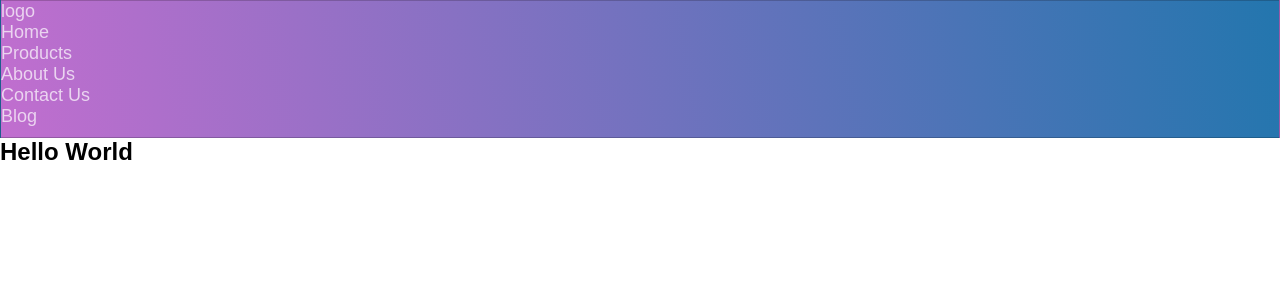
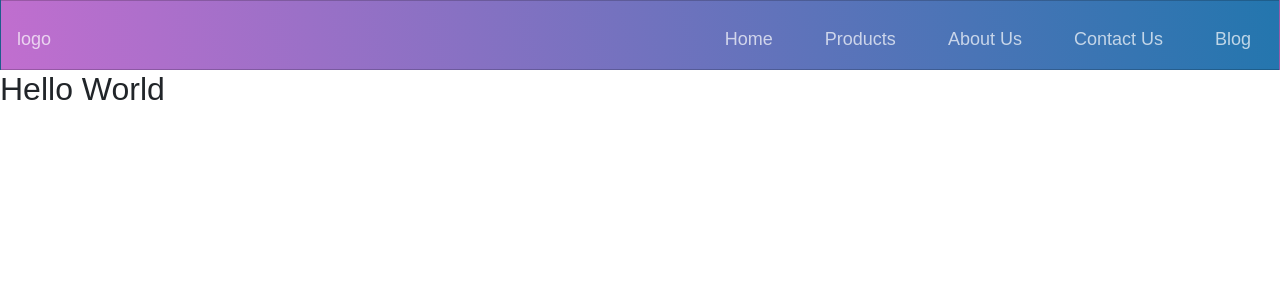
Before and after one commit to kolpakovin/responsive-website-front-end, a React (Create React App) app: page / in a window 1280 px wide. Shown: the top 300 px of the page. Built offline with nearby package versions, Linux system fonts and the light colour scheme.

Commit message:
responsive css classes (media query)

```diff
--- a/public/index.html
+++ b/public/index.html
@@ -1,18 +1,20 @@
 <!DOCTYPE html>
 <html lang="en">
+
 <head>
   <meta charset="utf-8" />
   <meta name="viewport" content="width=device-width, initial-scale=1" />
   <meta name="theme-color" content="#000000" />
-    <meta
-      name="description"
-      content="Web site created using create-react-app"
-    />
+  <meta name="description" content="Web site created using create-react-app" />
   <!--
       manifest.json provides metadata used when your web app is installed on a
       user's mobile device or desktop. See https://developers.google.com/web/fundamentals/web-app-manifest/
     -->
   <link rel="manifest" href="%PUBLIC_URL%/manifest.json" />
+  <link rel="stylesheet" href="https://maxcdn.bootstrapcdn.com/bootstrap/4.4.1/css/bootstrap.min.css"
+    integrity="sha384-Vkoo8x4CGsO3+Hhxv8T/Q5PaXtkKtu6ug5TOeNV6gBiFeWPGFN9MuhOf23Q9Ifjh" crossorigin="anonymous" />
+  <link rel="stylesheet" href="https://maxcdn.bootstrapcdn.com/font-awesome/4.7.0/css/font-awesome.min.css">
+
   <!--
       Notice the use of %PUBLIC_URL% in the tags above.
       It will be replaced with the URL of the `public` folder during the build.
@@ -24,6 +26,7 @@
     -->
   <title>React App</title>
 </head>
+
 <body>
   <noscript>You need to enable JavaScript to run this app.</noscript>
   <div id="root"></div>
@@ -37,5 +40,7 @@
       To begin the development, run `npm start` or `yarn start`.
       To create a production bundle, use `npm run build` or `yarn build`.
     -->
+
 </body>
+
 </html>
--- a/src/App.css
+++ b/src/App.css
@@ -7,3 +7,6 @@
 body {
   font-family: "Josefin Sans", sans-serif;
 }
+ul {
+  margin: auto 0;
+}
--- a/src/components/navbar/navbar.css
+++ b/src/components/navbar/navbar.css
@@ -1,14 +1,68 @@
 .navbar {
     font-size: 18px;
-    background-image: linear-gradient(260deg, #2376ae 0%, #c16ecf   100%);
+    background-image: linear-gradient(260deg, #2376ae 0%, #c16ecf 100%);
     border: 1px solid rgba(0, 0, 0, 0.2);
     padding-bottom: 10px;
-}
+  }
 .main-nav {
     list-style-type: none;
+    display: none;
+
 }
 .nav-links,
-.logo {
+.logo, a {
     text-decoration: none;
     color: rgba(255, 255, 255, 0.7);
+    list-style: none;
 }
+.logo { margin-bottom: auto;}
+.navbar-toggle {
+    position: absolute;
+    top: 5px;
+    right: 20px;
+    cursor: pointer;
+    color: rgba(255,255,255,0.8);
+    font-size: 24px;
+}
+
+.active {
+    display: block;
+    margin: 20px auto;
+}
+.logo:hover,
+.nav-links:hover, a:hover {
+                color: rgba(255, 255, 255, 1);
+                text-decoration: none;
+            }
+
+@media screen and (min-width: 768px) {
+    .navbar {
+        display: flex;
+        justify-content: space-between;
+        padding-bottom: 0;
+        height: 70px;
+        align-items: center;
+    }
+    .main-nav {
+        display: flex;
+        flex-direction: row;
+        justify-content: flex-end;
+    }
+    .main-nav li {
+        margin-right: 12px;
+    }
+    .nav-links {
+        margin-left: 40px;
+    }
+    .logo {
+        margin: auto 0;
+    }
+   .navbar-toggle {
+       display: none;
+    }
+    .logo:hover,
+    .nav-links:hover, a:hover {
+        color: rgba(255, 255, 255, 1);
+        text-decoration: none;
+    }
+}
--- a/src/components/navbar/navbar.js
+++ b/src/components/navbar/navbar.js
@@ -1,31 +1,35 @@
-import React from 'react';
+import React, { useState } from 'react';
 import './navbar.css';
 
 import { Link } from 'react-router-dom';
 
-const navbar = props => {
+const Navbar = props => {
+    const [showMenu, setShowMenu] = useState(false)
     return (
         <nav className="navbar" >
-            <a href="#" className="logo">logo</a>
-            <ul className="main-nav" id="js-menu">
-                <li>
-                    <Link to='/' className="nav-links">Home</Link>
+            <span className="navbar-toggle" id="js-navbar-toggle" onClick={() => setShowMenu(!showMenu)}>
+                <i className="fa fa-bars"></i>
+            </span>
+            <Link to="/" className="logo">logo</Link>
+            <ul className={showMenu ? 'active' : 'main-nav'} id="js-menu">
+                <li className="nav-links">
+                    <Link to='/' >Home</Link>
                 </li>
-                <li>
-                    <Link to='/' className="nav-links">Products</Link>
+                <li className="nav-links">
+                    <Link to='/' >Products</Link>
                 </li>
-                <li>
-                    <Link to='/' className="nav-links">About Us</Link>
+                <li className="nav-links">
+                    <Link to='/' >About Us</Link>
                 </li>
-                <li>
-                    <Link to='/' className="nav-links">Contact Us</Link>
+                <li className="nav-links">
+                    <Link to='/' >Contact Us</Link>
                 </li>
-                <li>
-                    <Link to='/' className="nav-links">Blog</Link>
+                <li className="nav-links">
+                    <Link to='/' >Blog</Link>
                 </li>
             </ul>
         </nav >
     )
 }
 
-export default navbar;
+export default Navbar;
```
Lines whose indentation alone changed are shown as unchanged.
